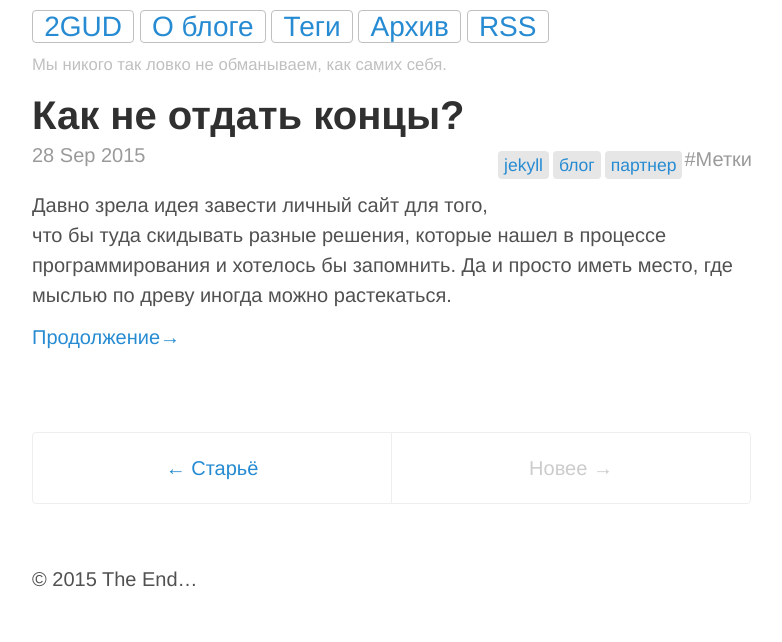
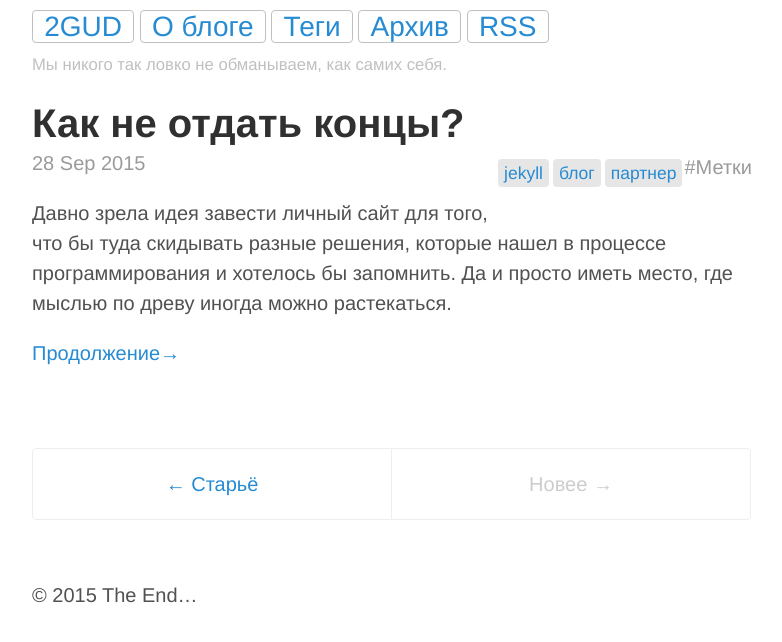
Before and after one commit to gitter-badger/2gud.github.io, a Jekyll site: the page built from index.html, in a window 1280 px wide. Shown: the top 642 px of the page, without its empty margins (248-1030 px from the left). Built offline with Jekyll 4.4.1, drawn with Linux system fonts in a browser that asks for light colours; nearby versions of some CDN libraries; the list of posts is cut into pages by our own code.

Commit message:
Added changes

```diff
--- a/public/css/st.css
+++ b/public/css/st.css
@@ -90,7 +90,7 @@
 /* Body text */
 p {
   margin-top: 0;
-  margin-bottom: 0.6rem;
+  margin-bottom: 1rem;
 }
 
 strong {
```
